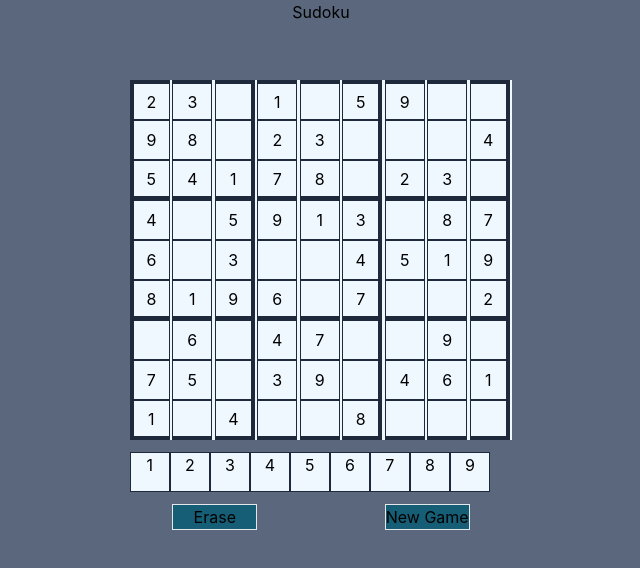
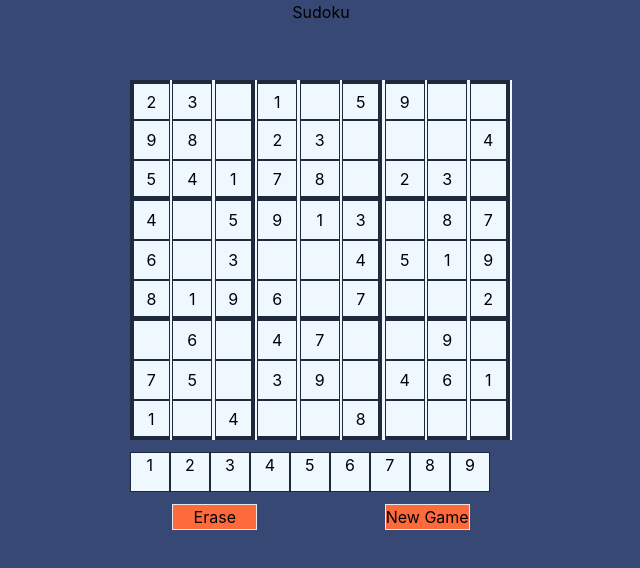
Before and after one commit to kvssr/Sudoku, a React (Create React App) app in the folder client/: page / in a window 1280 px wide. Shown: the top 568 px of the page, without its empty margins (319-959 px from the left). Built offline with nearby package versions, Linux system fonts and the light colour scheme.

Commit message:
Changed colours

```diff
--- a/client/src/index.css
+++ b/client/src/index.css
@@ -7,7 +7,7 @@ body {
   font-family: -apple-system, BlinkMacSystemFont, 'Segoe UI', 'Roboto', 'Oxygen', 'Ubuntu', 'Cantarell', 'Fira Sans', 'Droid Sans', 'Helvetica Neue', sans-serif;
   -webkit-font-smoothing: antialiased;
   -moz-osx-font-smoothing: grayscale;
-  background-color: rgb(90, 103, 124);
+  background-color: #374875;
 }
 
 code {
@@ -15,11 +15,11 @@ code {
 }
 
 .selected {
-  background-color: rgba(38, 138, 219, 0.836);
+  background-color: #ff6a3d;
 }
 
 .highlight {
-  background-color: rgba(89, 224, 248, 0.281);
+  background-color: #9daaf2;
 }
 
 .board {
@@ -32,8 +32,12 @@ code {
   justify-content: center;
 }
 
+.controlBtn {
+  background-color: #ff6a3d;
+}
+
 .controlBtn:hover {
-  background-color: aquamarine;
+  background-color: #f4db7d;
 }
 
 .inputCell {
@@ -41,5 +45,5 @@ code {
 }
 
 .inputCell:hover {
-  background-color: rgba(89, 224, 248, 0.281);
+  background-color: #f4db7d;
 }
```
